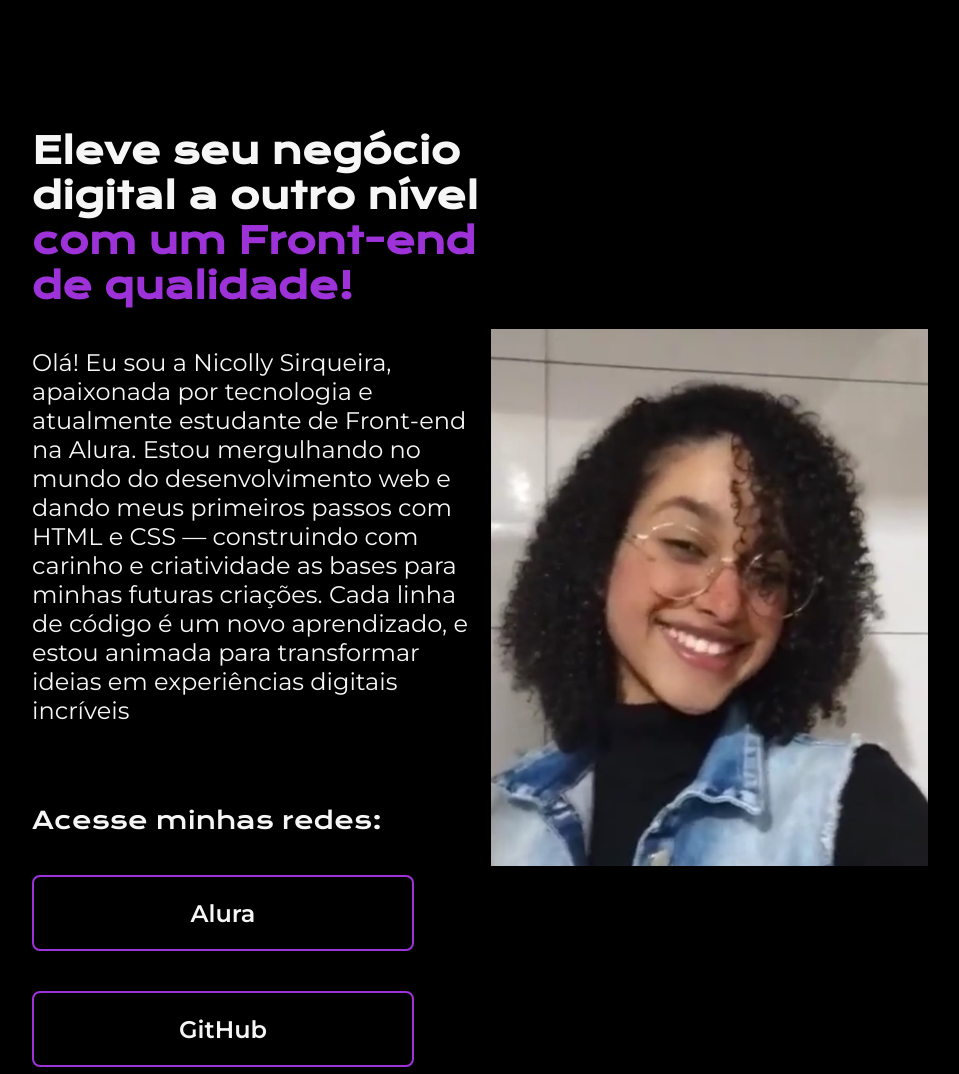
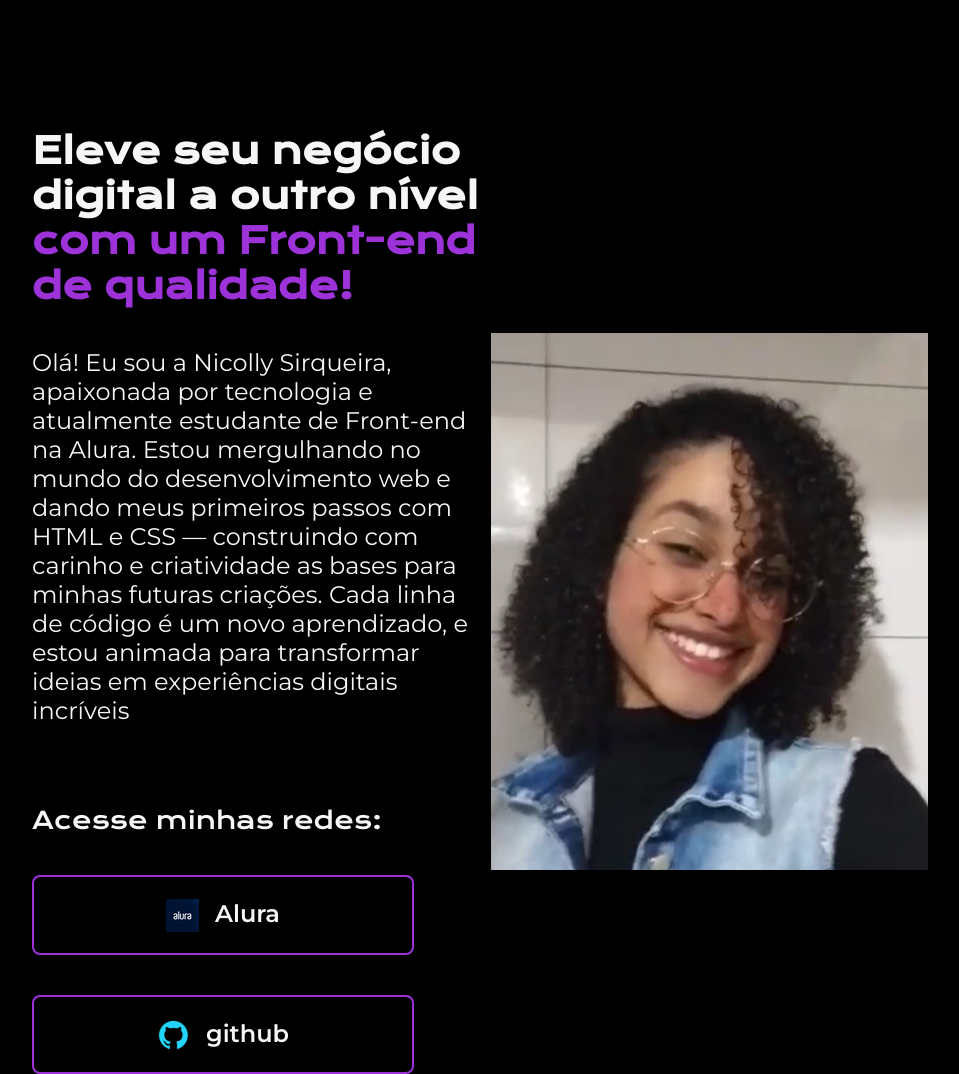
Before and after one commit to nicollysirqueira/PORTFOLIO, a plain HTML site: page index.html in a window 1280 px wide. Shown: the whole page, without its empty margins (160-1119 px from the left). Drawn offline with nearby package versions, Linux system fonts and the light colour scheme.

Commit message:
ajuste nos icones

```diff
--- a/index.html
+++ b/index.html
@@ -16,11 +16,11 @@
             <p class="apresentacao_conteudo_texto">Olá! Eu sou a Nicolly Sirqueira, apaixonada por tecnologia e atualmente estudante de Front-end na Alura. Estou mergulhando no mundo do desenvolvimento web e dando meus primeiros passos com HTML e CSS — construindo com carinho e criatividade as bases para minhas futuras criações. Cada linha de código é um novo aprendizado, e estou animada para transformar ideias em experiências digitais incríveis</p>
             <div class="apresentacao_links"></div>
             <h2 class="apresentacao_links_subtitulo">Acesse minhas redes:</h2>
-            <a class="apresentacao_links_botao" href="https://cursos.alura.com.br/user/nicollysirqueira">Alura</a>
-            <a class="apresentacao_links_botao" href="https://github.com/nicollysirqueira">GitHub</a>
+            <a class="apresentacao_links_botao" href="https://cursos.alura.com.br/user/nicollysirqueira"> <img src="./assets/alura.png">Alura</a>
+            <a class="apresentacao_links_botao" href="https://github.com/nicollysirqueira"> <img src="./assets/github.png">github</a>
         </div>
     </section>
-        <img src="imagem.png" alt="Nicolly Sirqueira">
+        <img src="./assets/imagem.png" alt="Nicolly Sirqueira">
     </main>
     <footer></footer>
 </body>
--- a/styles.css
+++ b/styles.css
@@ -55,6 +55,9 @@ body {
 }
 
 .apresentacao_links_botao{
+    display: flex;
+    justify-content: center;
+    gap: 16px;
     border: 2px solid #9D32D9;
     width: 378px;
     text-align: center;
```
Also changed, not shown: assets/alura.png (added), assets/github.png (added), assets/imagem.png (renamed from imagem.png).
